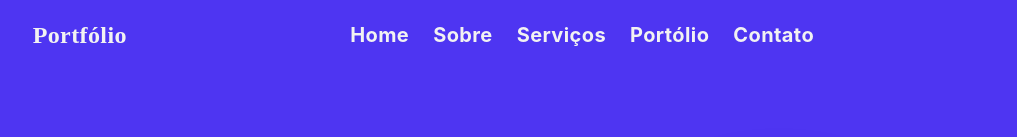
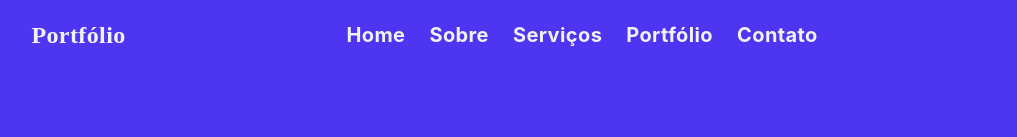
Before and after one commit to ryannardelli/portfolio, a Next.js app: page / in a window 1280 px wide. Shown: the top 137 px of the page, without its empty margins (105-1122 px from the left). Built offline with nearby package versions, Linux system fonts and the light colour scheme.

Commit message:
enviando ajuste no header

```diff
--- a/src/app/page.tsx
+++ b/src/app/page.tsx
@@ -7,7 +7,7 @@ export default function Home() {
         link_one="Home"
         link_two="Sobre"
         link_three="Serviços"
-        link_four="Portólio"
+        link_four="Portfólio"
         link_five="Contato"
       />
       <HeroPrinciple />
```
